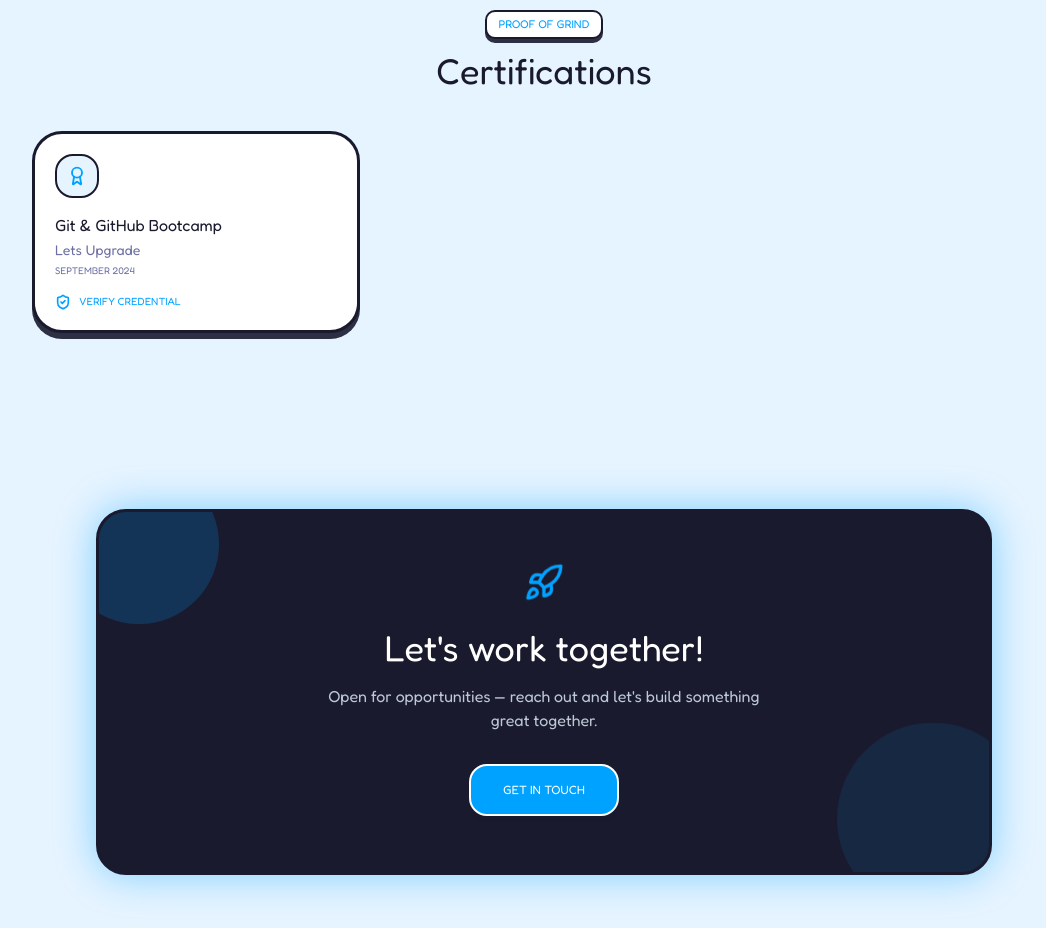
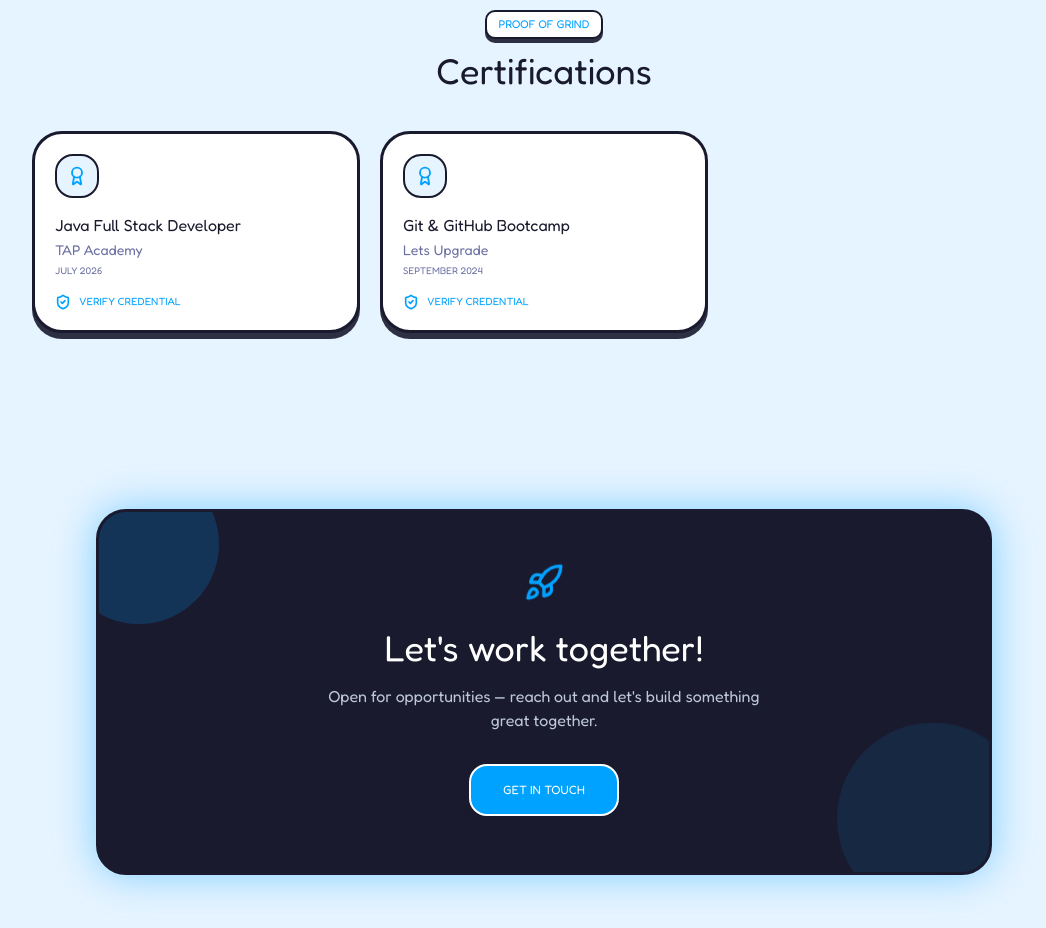
Before and after one commit to harirudhran/hari-rudhran-portfolio, a React (Vite) app: page / in a window 1280 px wide. Shown: the part 4520-5448 px from the top of the page, without its empty margins (96-1142 px from the left). Built offline with nearby package versions, Linux system fonts and the light colour scheme.

Commit message:
Add Java Full Stack Developer certification

```diff
--- a/src/data.ts
+++ b/src/data.ts
@@ -151,6 +151,14 @@ export type Certification = {
 
 export const certifications: Certification[] = [
   {
+  name: 'Java Full Stack Developer',
+  platform: 'TAP Academy',
+  date: 'July 2026',
+  skills: 'Java, SQL, HTML, CSS, JavaScript, Spring Boot, React, Full Stack Development',
+  verifyUrl: 'https://drive.google.com/file/d/1e_MNXUtfbTzNZYkeuenMpz31X9BZ2U0m/view?usp=sharing',
+ },
+
+  {
     name: 'Git & GitHub Bootcamp',
     platform: 'Lets Upgrade',
     date: 'September 2024',
```
